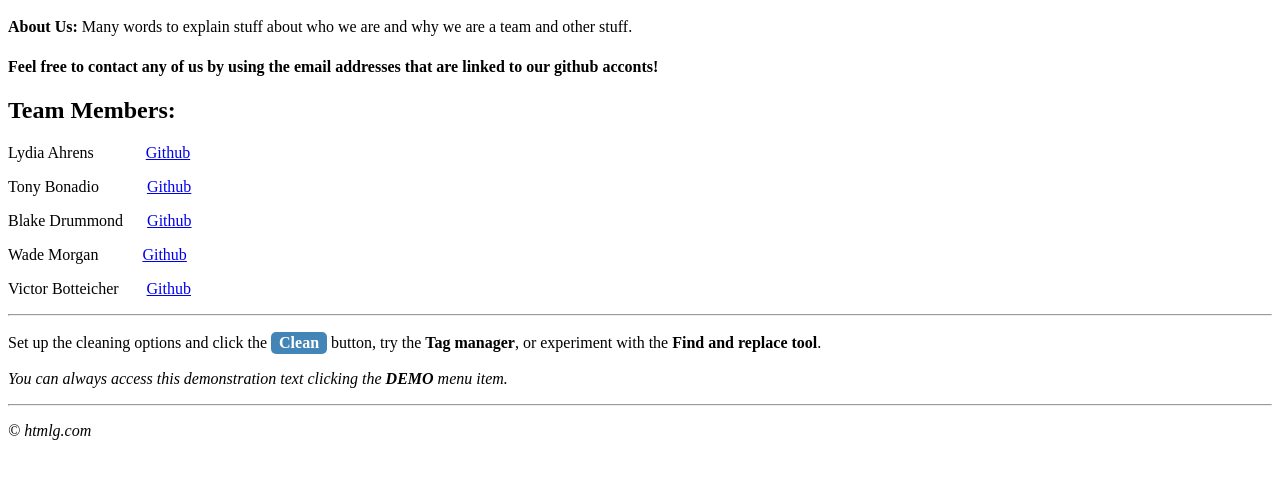
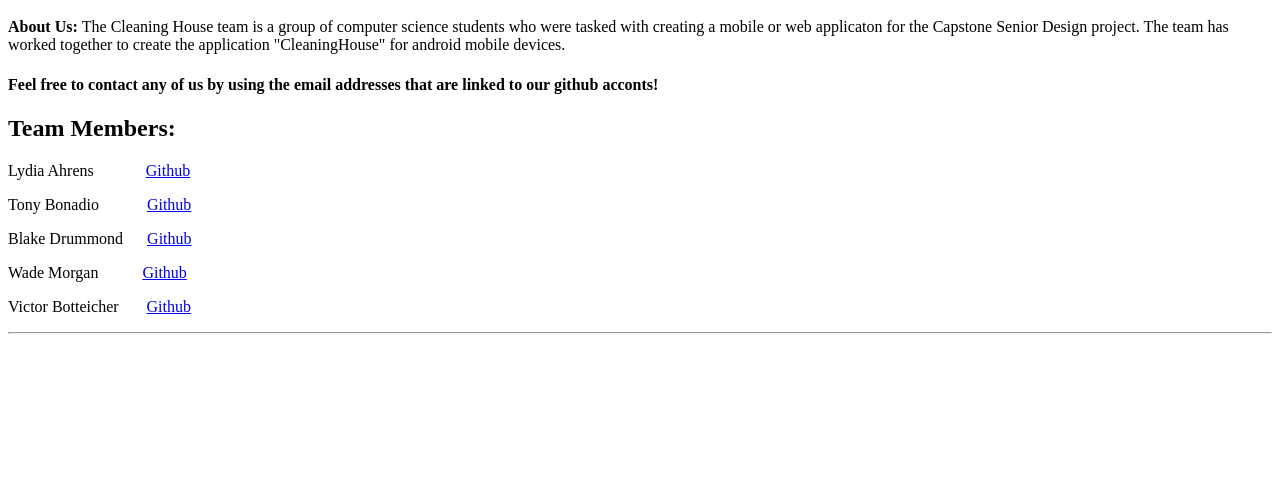
Before and after one commit to blakerd/AboutUs, a plain HTML site: page docs/index.html in a window 1280 px wide. Shown: the part 48-526 px from the top of the page. Drawn offline with Linux system fonts and the light colour scheme.

Commit message:
Changed some stuff

```diff
--- a/docs/index.html
+++ b/docs/index.html
@@ -1,5 +1,5 @@
 <h1 style="color: #4485b8;">Cleaning House Team:</h1>
-<p><strong style="color: #000;">About Us:</strong>&nbsp;Many words to explain stuff about who we are and why we are a team and other stuff.&nbsp;</p>
+<p><strong style="color: #000;">About Us:</strong>&nbsp;The Cleaning House team is a group of computer science students who were tasked with creating a mobile or web applicaton for the Capstone Senior Design project. The team has worked together to create the application "CleaningHouse" for android mobile devices.&nbsp;</p>
 <h4>Feel free to contact any of us by using the email addresses that are linked to our github acconts!</h4>
 <p></p>
 <h2>Team Members:</h2>
@@ -9,7 +9,3 @@
 <p>Wade Morgan&nbsp; &nbsp; &nbsp; &nbsp; &nbsp; &nbsp;<a href="none" title="Wade's Github">Github</a></p>
 <p>Victor Botteicher&nbsp; &nbsp; &nbsp; &nbsp;<a href="none" title="Victor's Github">Github</a></p>
 <hr />
-<p>Set up the cleaning options and click the <span style="background-color: #4485b8; color: #fff; display: inline-block; padding: 2px 8px; font-weight: bold; border-radius: 5px;">Clean</span> button, try the <strong>Tag manager</strong>, or experiment with the <strong>Find and replace tool</strong>.</p>
-<p><em>You can always access this demonstration text clicking the <strong>DEMO</strong> menu item.</em></p>
-<hr />
-<p><em>&copy; htmlg.com</em></p>
```
